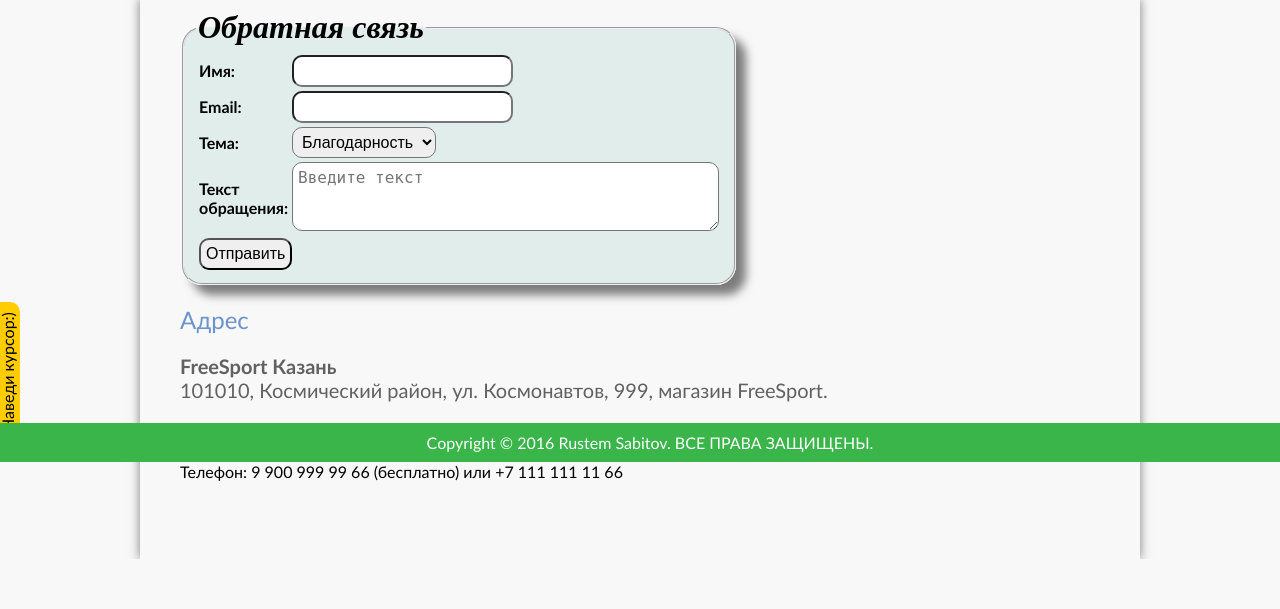
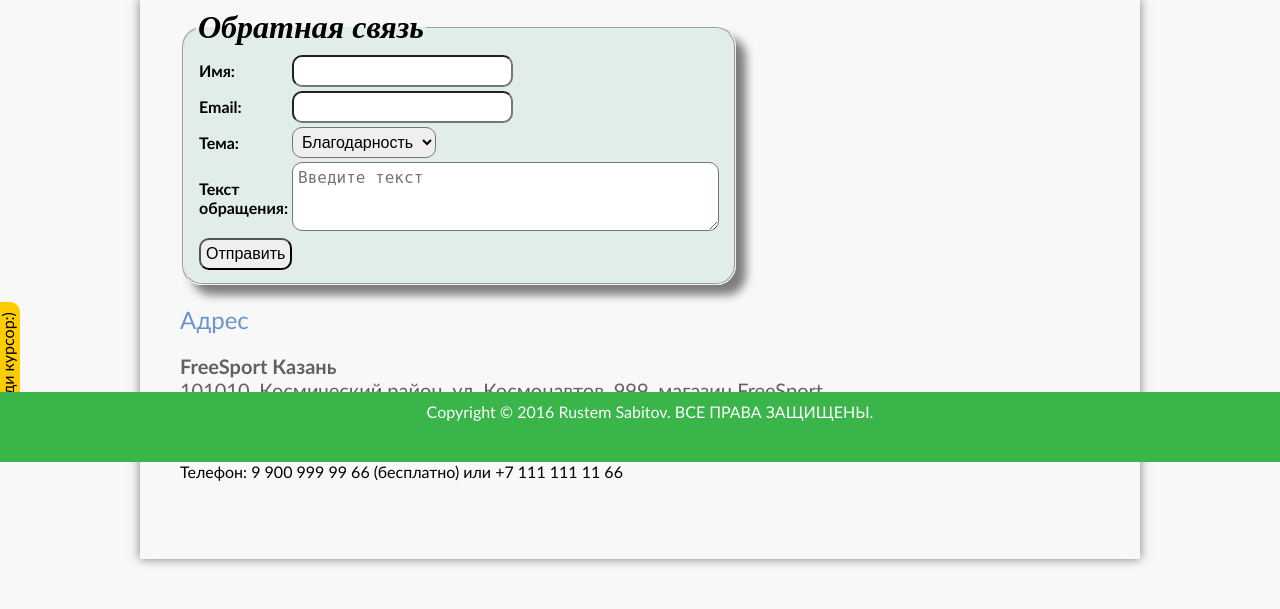
Before and after one commit to russo595/russo595.github.io, a PHP site: page /contact.html in a window 1280 px wide. Shown: the part 338-947 px from the top of the page. Before the commit the page ends 897 px from the top, so only its background shows below. Run offline with PHP 8.4, Linux system fonts and the light colour scheme.

Commit message:
футер

```diff
--- a/css/style.css
+++ b/css/style.css
@@ -215,12 +215,14 @@ p{
 
 .footer{
 	position: fixed;
-	left: 0; bottom: 0;
+	left: 0;
+	bottom: 0;
 	text-align: center;
 	padding: 10px;
 	background: #39b54a;
 	color: #fff;
 	width: 100%;
+	height: 50px;
 }
 
 .PhotoAndDescribe{
@@ -270,7 +272,7 @@ p{
 
 .container{
 	padding: 10px 0px 20px 40px;
-	margin: auto;
+	margin: 0 auto 50px auto;
 	box-shadow: 0 0 10px rgba(0,0,0,0.5);
 	max-width: 1000px;
 	min-width: 900px;
```
